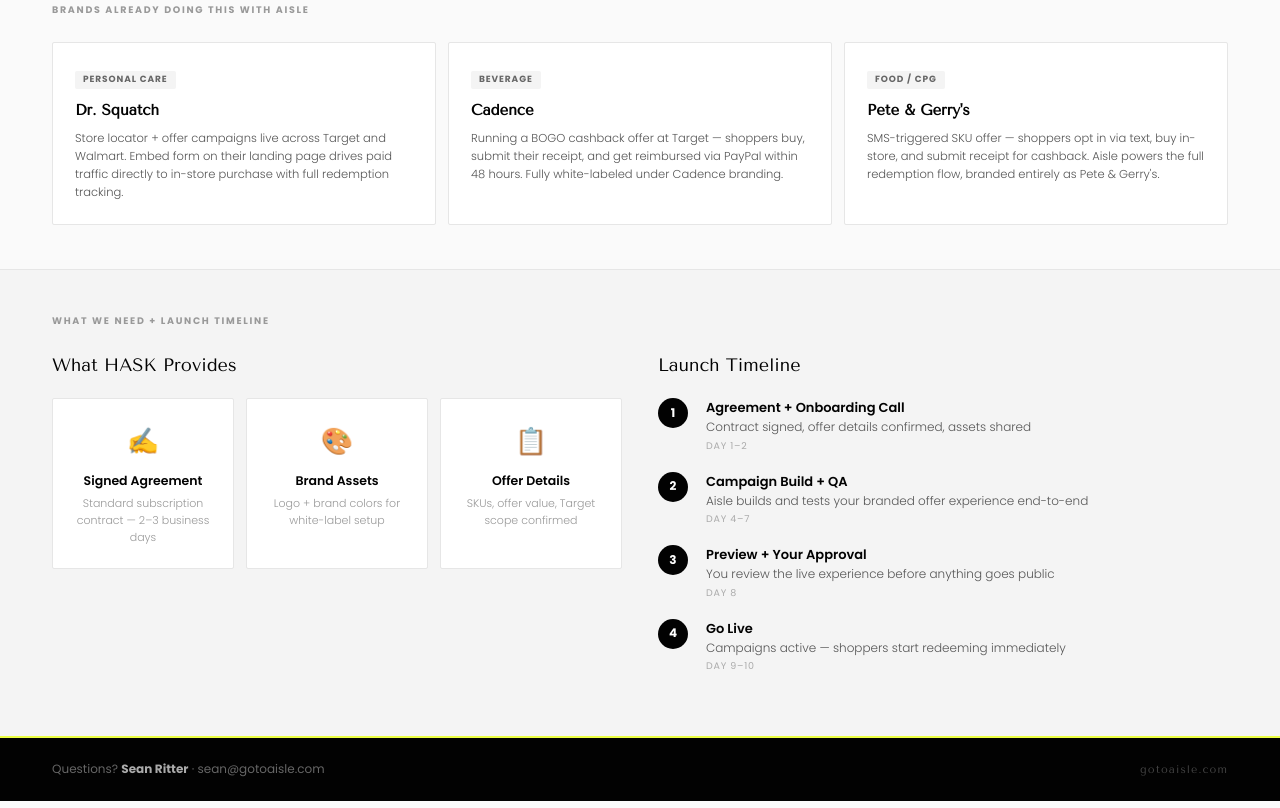
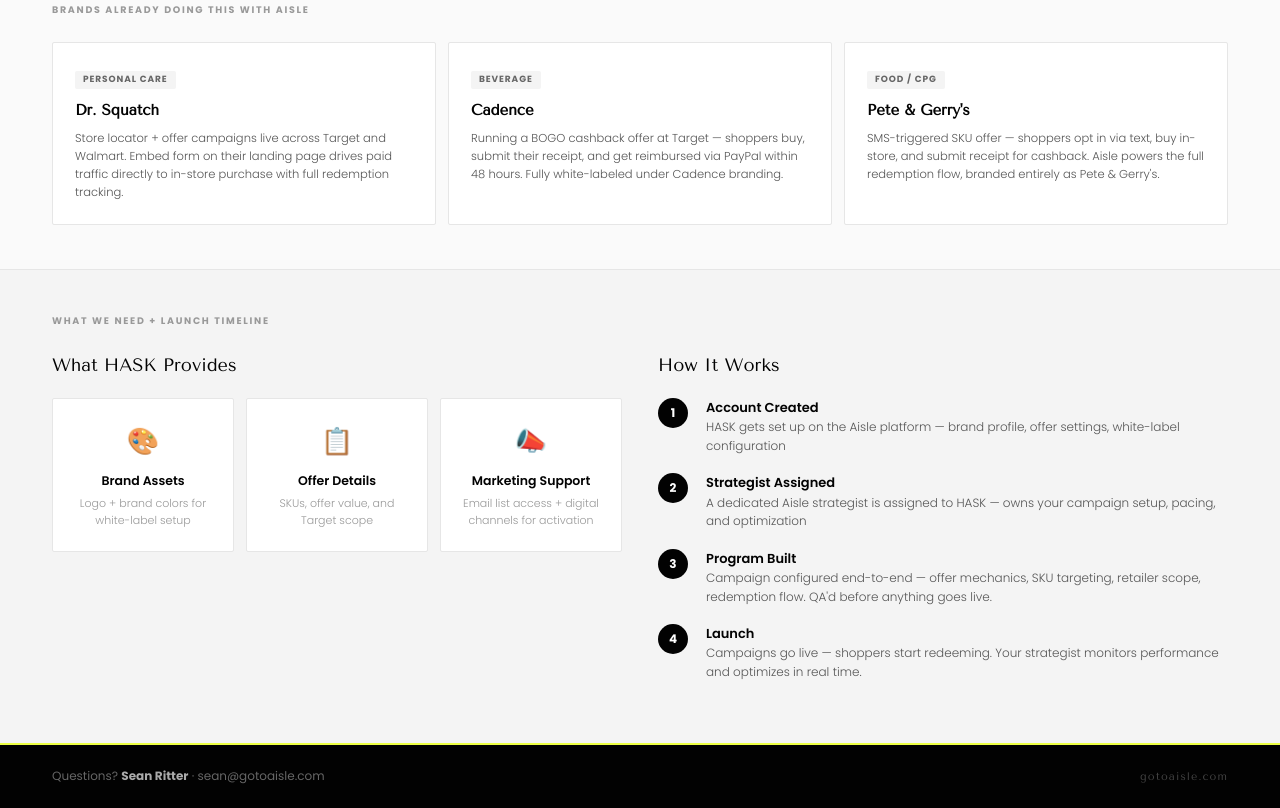
Before and after one commit to roko-boy/hask-one-pager, a plain HTML site: page index.html in a window 1280 px wide. Shown: the part 2956-3764 px from the top of the page. Drawn offline with nearby package versions, Linux system fonts and the light colour scheme.

Commit message:
Update timeline + remove contract mention per Sean

```diff
--- a/index.html
+++ b/index.html
@@ -725,11 +725,6 @@
       <h3 style="font-family:'Tenor Sans',sans-serif;font-size:18px;font-weight:400;margin-bottom:18px;">What HASK Provides</h3>
       <div class="provides-grid">
         <div class="provides-card">
-          <div class="icon">✍️</div>
-          <h5>Signed Agreement</h5>
-          <p>Standard subscription contract — 2–3 business days</p>
-        </div>
-        <div class="provides-card">
           <div class="icon">🎨</div>
           <h5>Brand Assets</h5>
           <p>Logo + brand colors for white-label setup</p>
@@ -737,44 +732,45 @@
         <div class="provides-card">
           <div class="icon">📋</div>
           <h5>Offer Details</h5>
-          <p>SKUs, offer value, Target scope confirmed</p>
+          <p>SKUs, offer value, and Target scope</p>
+        </div>
+        <div class="provides-card">
+          <div class="icon">📣</div>
+          <h5>Marketing Support</h5>
+          <p>Email list access + digital channels for activation</p>
         </div>
       </div>
     </div>
 
     <div>
-      <h3 style="font-family:'Tenor Sans',sans-serif;font-size:18px;font-weight:400;margin-bottom:18px;">Launch Timeline</h3>
+      <h3 style="font-family:'Tenor Sans',sans-serif;font-size:18px;font-weight:400;margin-bottom:18px;">How It Works</h3>
       <div>
         <div class="timeline-step">
           <div class="timeline-num">1</div>
           <div class="timeline-content">
-            <h5>Agreement + Onboarding Call</h5>
-            <p>Contract signed, offer details confirmed, assets shared</p>
-            <div class="days">Day 1–2</div>
+            <h5>Account Created</h5>
+            <p>HASK gets set up on the Aisle platform — brand profile, offer settings, white-label configuration</p>
           </div>
         </div>
         <div class="timeline-step">
           <div class="timeline-num">2</div>
           <div class="timeline-content">
-            <h5>Campaign Build + QA</h5>
-            <p>Aisle builds and tests your branded offer experience end-to-end</p>
-            <div class="days">Day 4–7</div>
+            <h5>Strategist Assigned</h5>
+            <p>A dedicated Aisle strategist is assigned to HASK — owns your campaign setup, pacing, and optimization</p>
           </div>
         </div>
         <div class="timeline-step">
           <div class="timeline-num">3</div>
           <div class="timeline-content">
-            <h5>Preview + Your Approval</h5>
-            <p>You review the live experience before anything goes public</p>
-            <div class="days">Day 8</div>
+            <h5>Program Built</h5>
+            <p>Campaign configured end-to-end — offer mechanics, SKU targeting, retailer scope, redemption flow. QA'd before anything goes live.</p>
           </div>
         </div>
         <div class="timeline-step">
           <div class="timeline-num">4</div>
           <div class="timeline-content">
-            <h5>Go Live</h5>
-            <p>Campaigns active — shoppers start redeeming immediately</p>
-            <div class="days">Day 9–10</div>
+            <h5>Launch</h5>
+            <p>Campaigns go live — shoppers start redeeming. Your strategist monitors performance and optimizes in real time.</p>
           </div>
         </div>
       </div>
```
